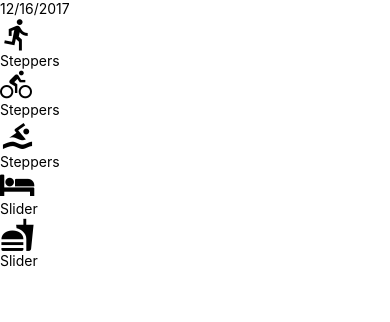
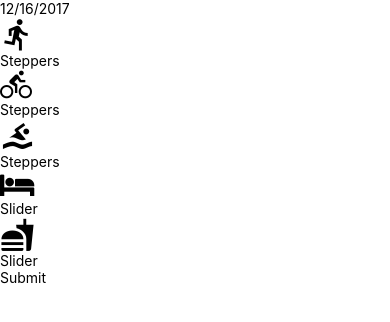
Before and after one commit to alperenc/UdaciFitness, a React Native app: screen / in a window 390 px wide. Shown: the top 322 px of the page. Built offline with nearby package versions, Linux system fonts and the light colour scheme.

Commit message:
Add SubmitButton component and use it in AddEntry

```diff
--- a/components/AddEntry.js
+++ b/components/AddEntry.js
@@ -1,9 +1,17 @@
 import React, { Component } from 'react';
-import { View } from 'react-native';
-import { getMetricMetaInfo } from '../utils/helpers';
+import { View, TouchableHighlight, Text } from 'react-native';
+import { getMetricMetaInfo, timeToString } from '../utils/helpers';
 import Slider from './Slider';
 import Steppers from './Steppers';
 import DateHeader from './DateHeader';
+
+const SubmitButton = ({ onPress }) => {
+  return (
+    <TouchableHighlight onPress={onPress} underlayColor="#0f0">
+      <Text>Submit</Text>
+    </TouchableHighlight>
+  );
+};
 
 export default class AddEntry extends Component {
   state = {
@@ -41,12 +49,34 @@ export default class AddEntry extends Component {
       [metric]: value,
     }));
   };
+
+  submit = () => {
+    const key = timeToString();
+    const entry = this.state;
+
+    // Update Redux
+
+    this.setState(() => ({
+      run: 0,
+      bike: 0,
+      swim: 0,
+      sleep: 0,
+      eat: 0,
+    }));
+
+    // Navigate to home
+
+    // Save to db
+
+    // Clear local notification
+  };
+
   render() {
     const metaInfo = getMetricMetaInfo();
 
     return (
       <View>
-        <DateHeader date={(new Date()).toLocaleDateString()} />
+        <DateHeader date={new Date().toLocaleDateString()} />
         {Object.keys(metaInfo).map(key => {
           const { getIcon, type, ...rest } = metaInfo[key];
           const value = this.state[key];
@@ -71,6 +101,7 @@ export default class AddEntry extends Component {
             </View>
           );
         })}
+        <SubmitButton onPress={this.submit} />
       </View>
     );
   }
```
